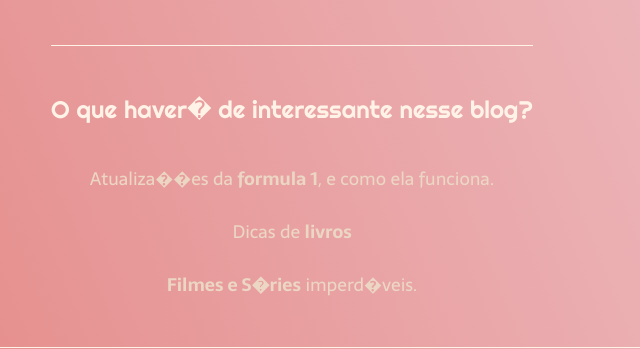
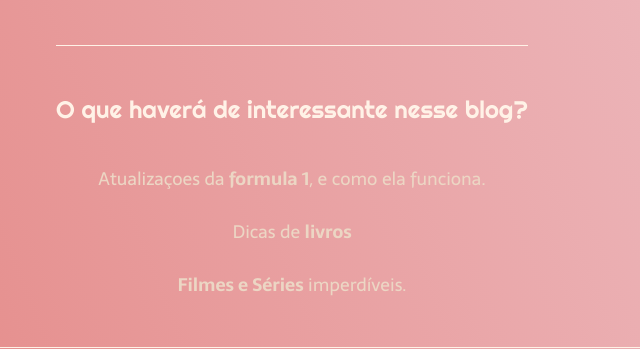
Before and after one commit to FlaviagabrielaVSousa/Landing-Page, a plain HTML site: page index.html in a window 1280 px wide. Shown: the part 553-902 px from the top of the page, 348-988 px from the left. Drawn offline with Linux system fonts and the light colour scheme.

Commit message:
Update index.html

```diff
--- a/index.html
+++ b/index.html
@@ -1,6 +1,6 @@
 <!DOCTYPE html>
 <!-- saved from url=(0037)file:///C:/Users/l/Desktop/index.html -->
-<html lang="pt-BR"><head><meta http-equiv="Content-Type" content="text/html; charset=UTF-8">
+<html lang="pt-br"><head><meta http-equiv="Content-Type" content="text/html; charset=UTF-8">
 
     <meta name="viewport" content="width=device-width, initial-scale=1.0">
     <meta name="description" content="Seja bem vindo,aqui irei falar sobre livros, filmes, e Formula 1.">
@@ -30,11 +30,11 @@
        </section>
 
        <section class="texto-secundario">
-           <h3 class="texto-secundario-titulo">O que haver� de interessante nesse blog?</h3>
-           <p class="texto-secundario-paragrafo">Atualiza��es da
+           <h3 class="texto-secundario-titulo">O que haverá de interessante nesse blog?</h3>
+           <p class="texto-secundario-paragrafo">Atualizaçoes da
            <strong>formula 1</strong>, e como ela funciona.</p>
            <p class="texto-secundario-paragrafo">Dicas de <strong>livros</strong></p>
-           <p class="texto-secundario-paragrafo"><strong>Filmes e S�ries</strong> imperd�veis.</p>
+           <p class="texto-secundario-paragrafo"><strong>Filmes e Séries</strong> imperdíveis.</p>
        </section>
     </main>
 
```
